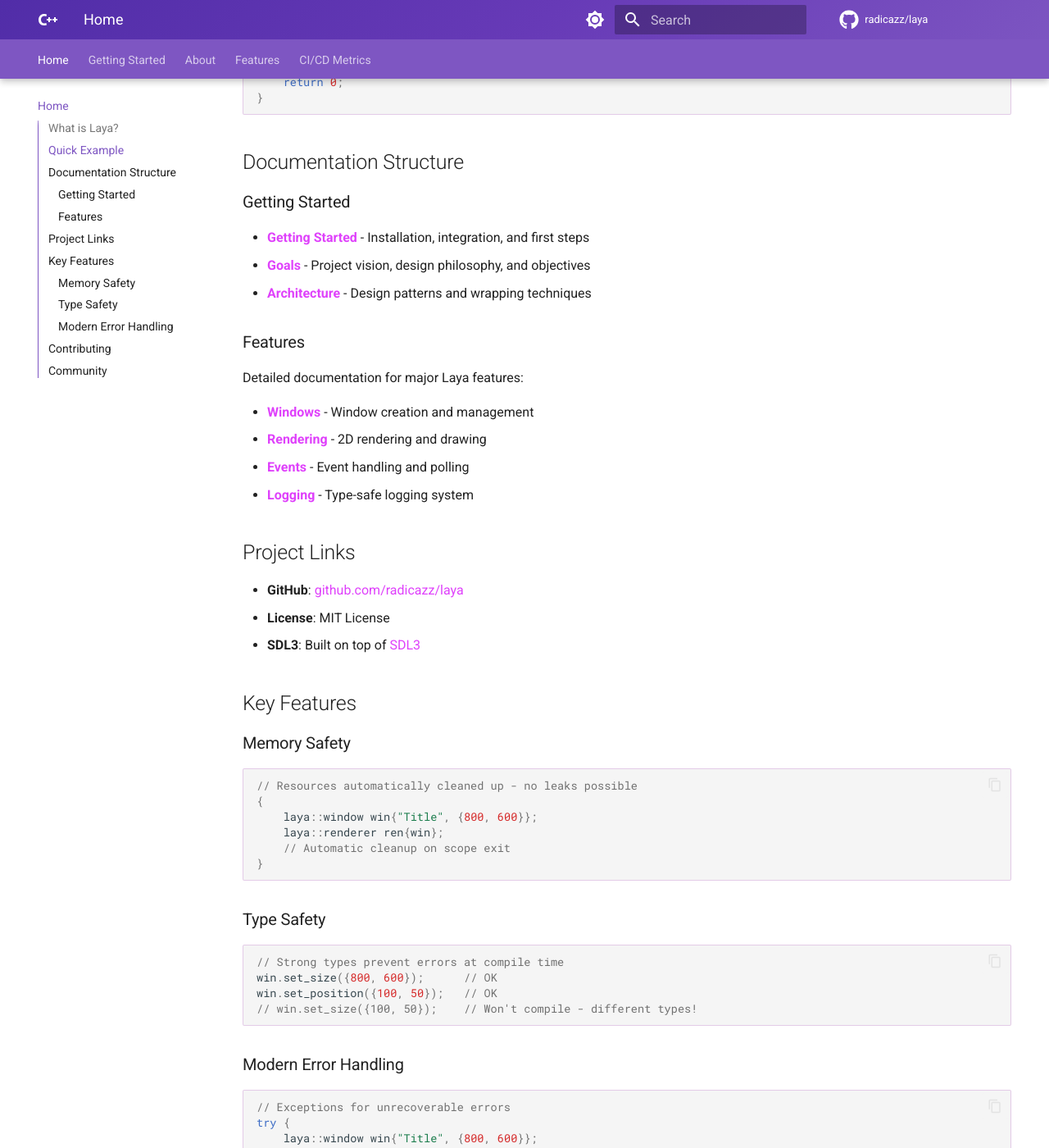
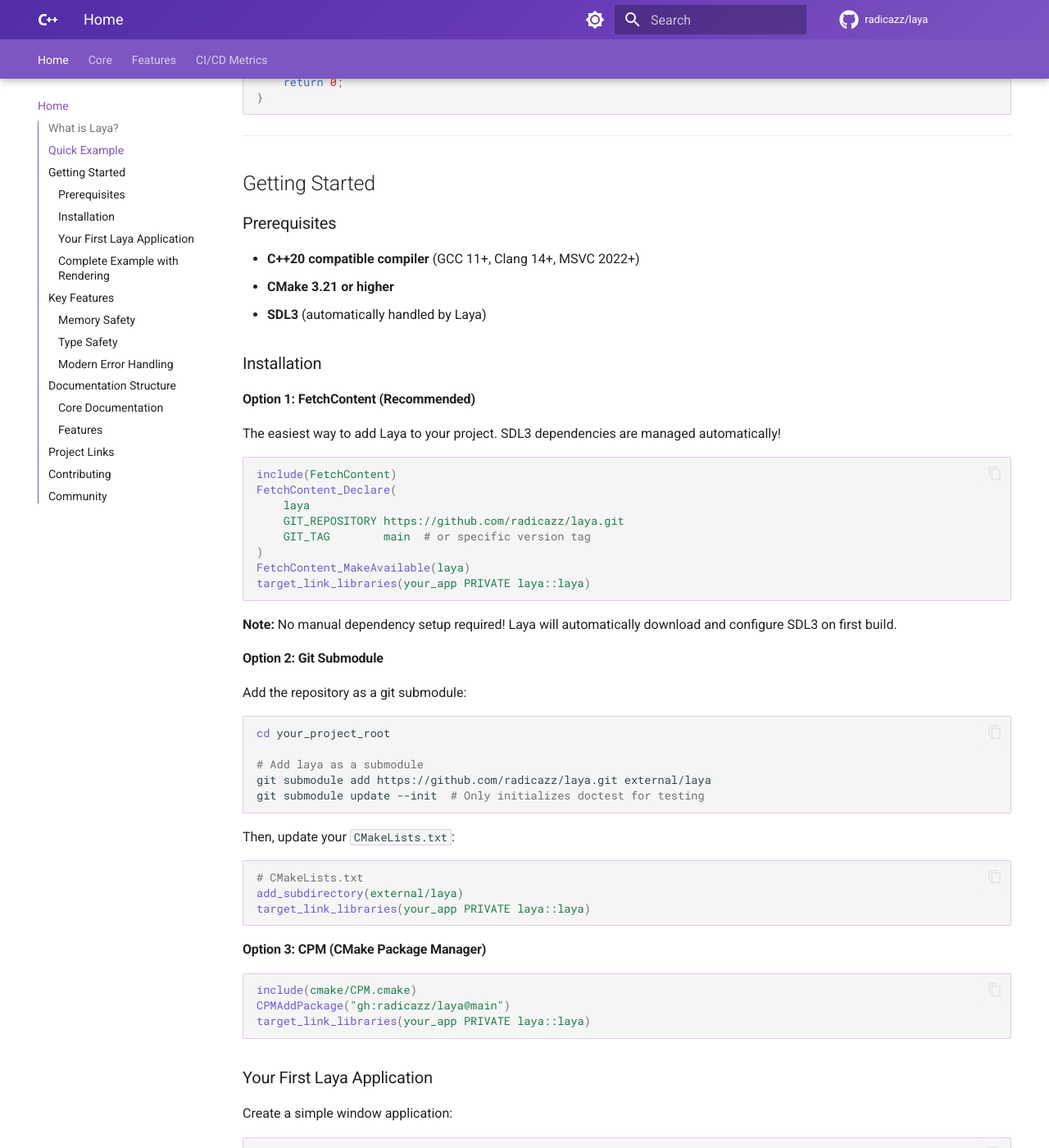
Before and after one commit to radicazz/laya, an MkDocs documentation site: the page built from docs/index.md, in a window 1280 px wide and 1400 px high, scrolled down 949 px. Shown: the whole window at 82% size. Built offline with MkDocs 1.6.1 and Material for MkDocs 9.7.7, drawn with Linux system fonts in a browser that asks for light colours; comment, search, counter and statistics services are not loaded; the version menu is left out; some of the changed text lies outside the part shown.

````diff
--- a/docs/index.md
+++ b/docs/index.md
@@ -39,26 +39,176 @@ int main() {
 }
 ```
 
-## Documentation Structure
+---
 
-### Getting Started
-- **[Getting Started](getting-started.md)** - Installation, integration, and first steps
-- **[Goals](goals.md)** - Project vision, design philosophy, and objectives
-- **[Architecture](architecture.md)** - Design patterns and wrapping techniques
+## Getting Started
 
-### Features
-Detailed documentation for major Laya features:
+### Prerequisites
 
-- **[Windows](features/windows.md)** - Window creation and management
-- **[Rendering](features/rendering.md)** - 2D rendering and drawing
-- **[Events](features/events.md)** - Event handling and polling
-- **[Logging](features/logging.md)** - Type-safe logging system
+- **C++20 compatible compiler** (GCC 11+, Clang 14+, MSVC 2022+)
+- **CMake 3.21 or higher**
+- **SDL3** (automatically handled by Laya)
 
-## Project Links
+### Installation
 
-- **GitHub**: [github.com/radicazz/laya](https://github.com/radicazz/laya)
-- **License**: MIT License
-- **SDL3**: Built on top of [SDL3](https://github.com/libsdl-org/SDL)
+#### Option 1: FetchContent (Recommended)
+
+The easiest way to add Laya to your project. SDL3 dependencies are managed automatically!
+
+```cmake
+include(FetchContent)
+FetchContent_Declare(
+    laya
+    GIT_REPOSITORY https://github.com/radicazz/laya.git
+    GIT_TAG        main  # or specific version tag
+)
+FetchContent_MakeAvailable(laya)
+target_link_libraries(your_app PRIVATE laya::laya)
+```
+
+**Note:** No manual dependency setup required! Laya will automatically download and configure SDL3 on first build.
+
+#### Option 2: Git Submodule
+
+Add the repository as a git submodule:
+
+```bash
+cd your_project_root
+
+# Add laya as a submodule
+git submodule add https://github.com/radicazz/laya.git external/laya
+git submodule update --init  # Only initializes doctest for testing
+```
+
+Then, update your `CMakeLists.txt`:
+
+```cmake
+# CMakeLists.txt
+add_subdirectory(external/laya)
+target_link_libraries(your_app PRIVATE laya::laya)
+```
+
+#### Option 3: CPM (CMake Package Manager)
+
+```cmake
+include(cmake/CPM.cmake)
+CPMAddPackage("gh:radicazz/laya@main")
+target_link_libraries(your_app PRIVATE laya::laya)
+```
+
+### Your First Laya Application
+
+Create a simple window application:
+
+```cpp
+// main.cpp
+#include <laya/laya.hpp>
+
+int main() {
+    // Initialize SDL subsystems
+    laya::context ctx{laya::subsystem::video};
+
+    // Create a window
+    laya::window win{"My First Window", {800, 600}};
+
+    // Keep window open until user closes it
+    bool running = true;
+    while (running) {
+        for (const auto& event : laya::poll_events()) {
+            if (std::holds_alternative<laya::quit_event>(event)) {
+                running = false;
+            }
+        }
+    }
+
+    return 0;
+}
+```
+
+#### CMake Configuration
+
+```cmake
+# CMakeLists.txt
+cmake_minimum_required(VERSION 3.21)
+project(my_app)
+
+set(CMAKE_CXX_STANDARD 20)
+set(CMAKE_CXX_STANDARD_REQUIRED ON)
+
+# Add Laya
+add_subdirectory(external/laya)
+
+# Create executable
+add_executable(my_app main.cpp)
+target_link_libraries(my_app PRIVATE laya::laya)
+```
+
+#### Build and Run
+
+```bash
+# Configure
+cmake -B build -S .
+
+# Build
+cmake --build build
+
+# Run
+./build/my_app
+```
+
+### Complete Example with Rendering
+
+```cpp
+#include <laya/laya.hpp>
+
+int main() {
+    try {
+        // Initialize video subsystem
+        laya::context ctx{laya::subsystem::video};
+        laya::log_info("Laya initialized successfully");
+
+        // Create window
+        laya::window win{"Laya Example", {800, 600},
+                         laya::window_flags::resizable};
+        laya::log_info("Window created");
+
+        // Create renderer
+        laya::renderer renderer{win};
+        laya::log_info("Renderer created");
+
+        // Main loop
+        bool running = true;
+        while (running) {
+            // Handle events
+            for (const auto& event : laya::poll_events()) {
+                if (std::holds_alternative<laya::quit_event>(event)) {
+                    running = false;
+                }
+            }
+
+            // Clear screen with blue color
+            renderer.clear(laya::color{100, 149, 237});
+
+            // Draw a red rectangle
+            renderer.set_draw_color(laya::color{255, 0, 0});
+            renderer.fill_rect({100, 100, 200, 150});
+
+            // Present to screen
+            renderer.present();
+        }
+
+        laya::log_info("Application exiting");
+
+    } catch (const laya::error& e) {
+        laya::log_critical("Fatal error: {}", e.what());
+        return 1;
+    }
+
+    return 0;
+}
+```
+
+---
 
 ## Key Features
 
@@ -90,6 +240,30 @@ try {
 }
 ```
 
+---
+
+## Documentation Structure
+
+### Core Documentation
+- **[Goals](goals.md)** - Project vision, design philosophy, and objectives
+- **[Architecture](architecture.md)** - Design patterns and wrapping techniques
+
+### Features
+Detailed documentation for major Laya features:
+
+- **[Windows](features/windows.md)** - Window creation and management
+- **[Rendering](features/rendering.md)** - 2D rendering and drawing
+- **[Events](features/events.md)** - Event handling and polling
+- **[Logging](features/logging.md)** - Type-safe logging system
+
+---
+
+## Project Links
+
+- **GitHub**: [github.com/radicazz/laya](https://github.com/radicazz/laya)
+- **License**: MIT License
+- **SDL3**: Built on top of [SDL3](https://github.com/libsdl-org/SDL)
+
 ## Contributing
 
 Contributions are welcome! Please see [CONTRIBUTING.md](https://github.com/radicazz/laya/blob/master/CONTRIBUTING.md) for guidelines.
--- a/mkdocs.yml
+++ b/mkdocs.yml
@@ -61,8 +61,7 @@ theme:
 # Documentation structure
 nav:
   - Home: index.md
-  - Getting Started: getting-started.md
-  - About:
+  - Core:
       - Goals: goals.md
       - Architecture: architecture.md
   - Features:
````
Also changed, not shown: README.md (+2 -2 lines), docs/architecture.md (+5 -5 lines), docs/features/logging.md (+2 -2 lines), docs/goals.md (+5 -5 lines), scripts/README.md (+23 -0 lines), 4 other files.
